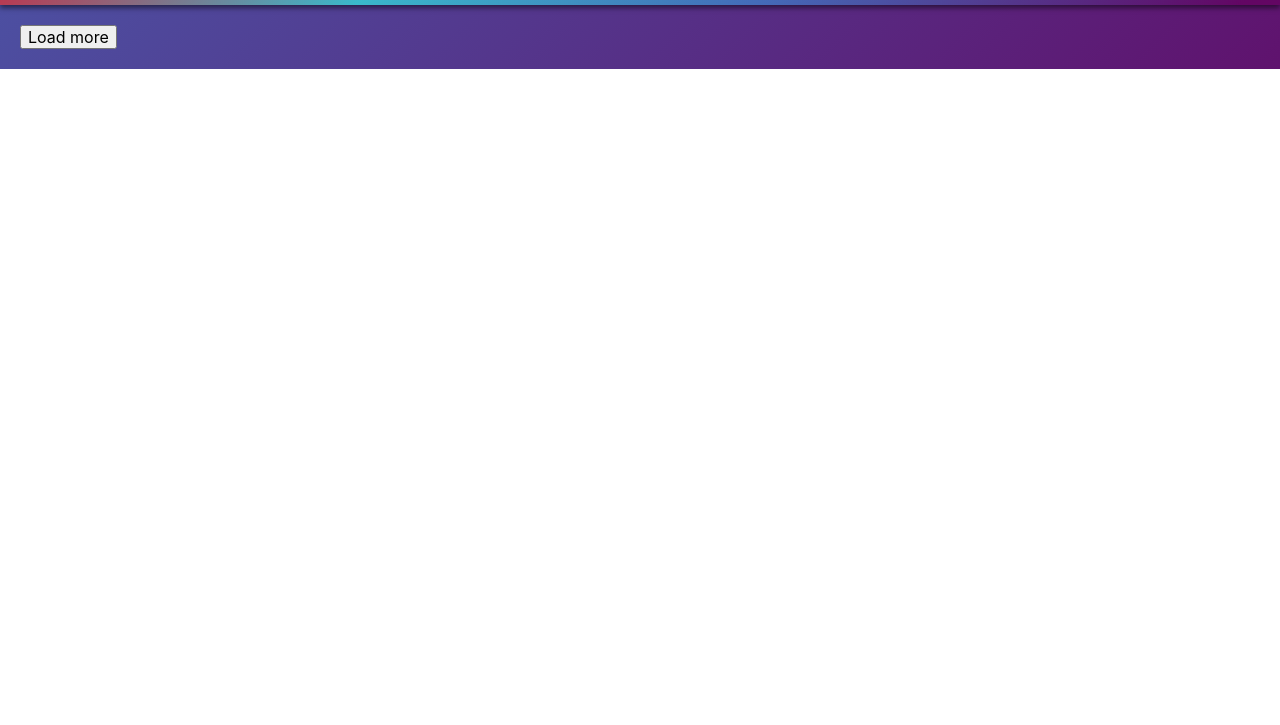
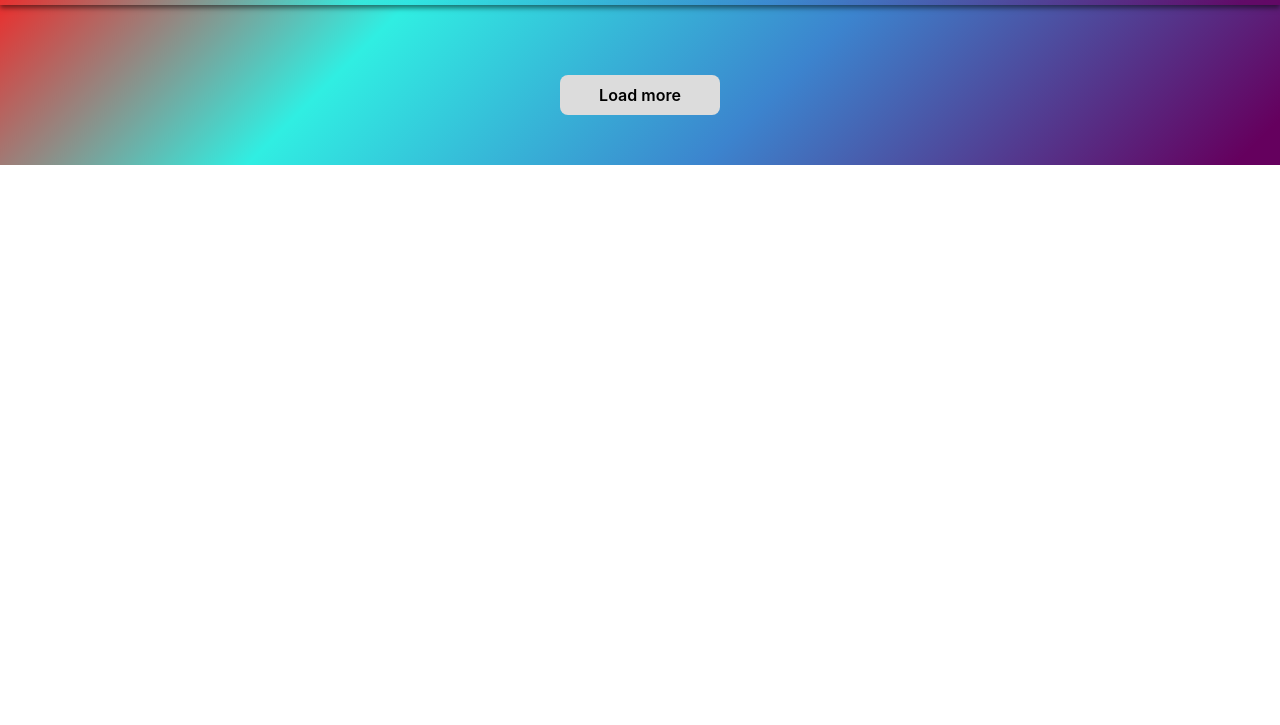
Before and after one commit to AlonaLeeds/goit-js-hw-11, a website built with Vite: page src/index.html in a window 1280 px wide. Shown: the part 75-800 px from the top of the page. Built offline with nearby package versions, Linux system fonts and the light colour scheme; what simplelightbox would draw is missing.

Commit message:
css button

```diff
--- a/src/css/styles.css
+++ b/src/css/styles.css
@@ -39,8 +39,8 @@ body {
     rgba(255, 25, 25, 1) 98%
   );
   animation: gradient 15s ease infinite;
-  background-size: 400% 400%;
-  background-attachment: fixed;
+  /* background-size: 400% 400%; */
+  /* background-attachment: fixed; */
 }
 
 @keyframes gradient {
@@ -126,12 +126,12 @@ h4,
 h5,
 h6,
 p {
-  margin: 0;
+  margin: 10px;
   padding: 0;
 }
 
 .container {
-  width: 1400px;
+  width: 100%;
   margin: 0 auto;
   margin-top: 110px;
 }
@@ -218,3 +218,30 @@ p {
 .photo-card:focus {
   box-shadow: 0px 0px 10px 5px rgba(255, 255, 255, 0.5);
 }
+
+.info {
+  display: flex;
+  gap: 15px;
+
+}
+.load-more {
+  width: 160px;
+  height: 40px;
+  margin-top: 50px;
+  margin-bottom: 30px;
+  margin-left: 50%;
+  transform: translateX(-50%);
+  font-size: 16px;
+  font-weight: 600;
+  border: none;
+  border-radius: 8px;
+  cursor: pointer;
+  color: black;
+  background-color: gainsboro;
+}
+
+.load-more:hover,
+.load-more:focus {
+    color: black;
+    background-color: rgba(255, 255, 126, 1);
+  }
```
